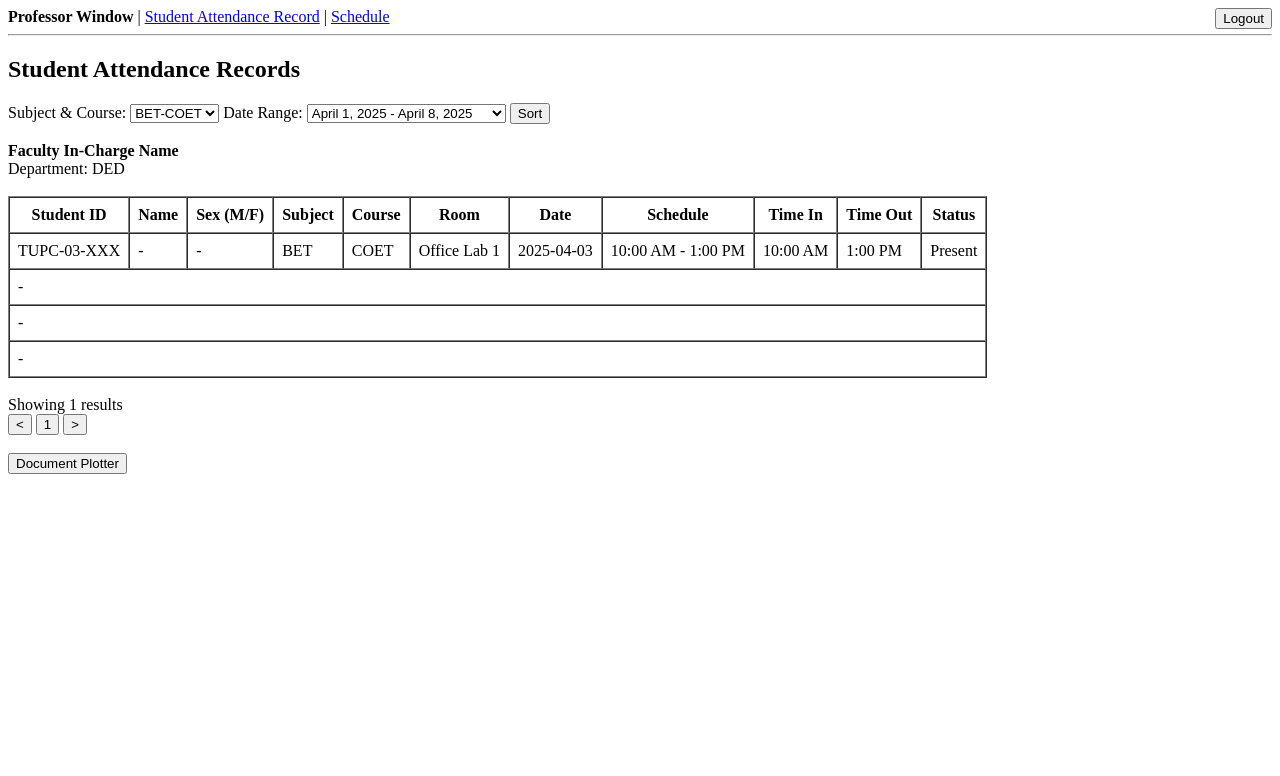
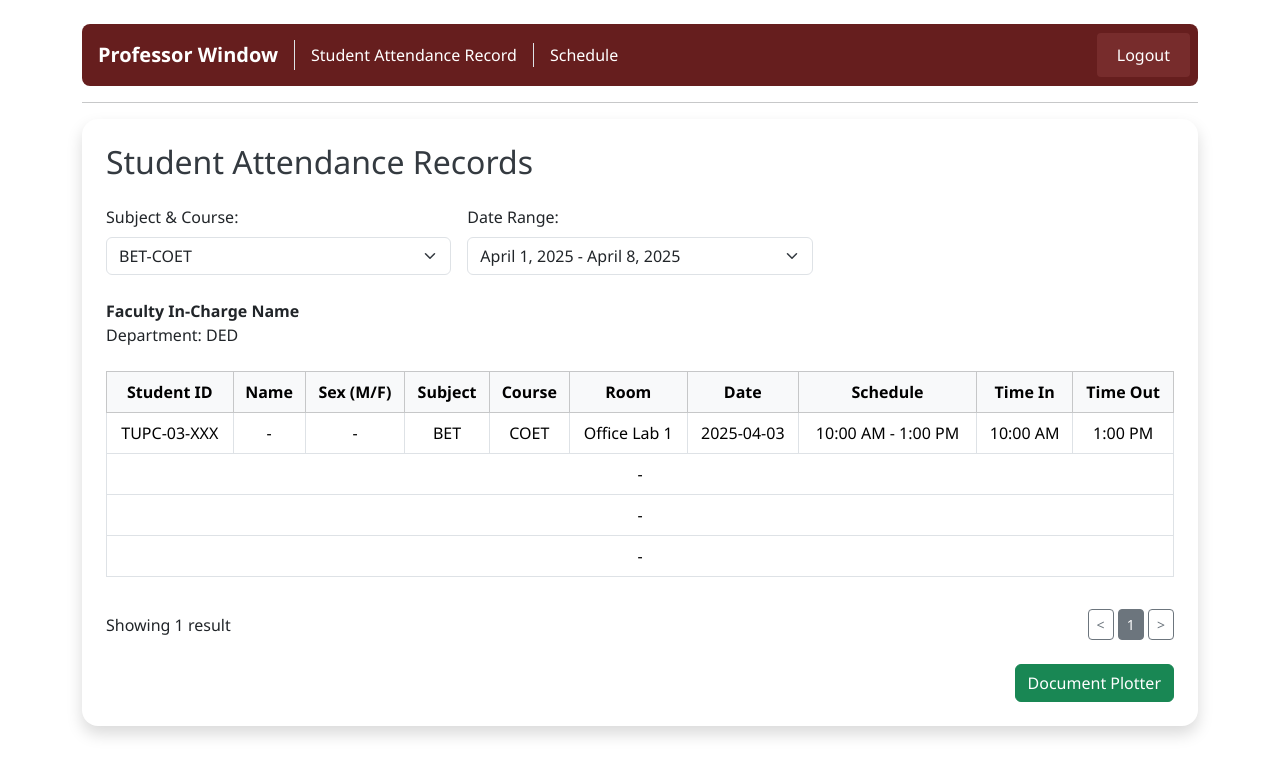
Before and after one commit to Lailebisnotavailable/PTLT---WebApp, a Django app: page /student_attendance_records in a window 1280 px wide. Shown: the top 776 px of the page. Run offline with Django 5.2, Linux system fonts and the light colour scheme.

Commit message:
css_student attendance records

```diff
--- a/PTLT/settings.py
+++ b/PTLT/settings.py
@@ -23,7 +23,7 @@ BASE_DIR = Path(__file__).resolve().parent.parent
 SECRET_KEY = 'django-insecure-c(sj)ii%9f+e!gji&85p_-b0n^%at&d4qm=n1jk8r(yb%5)5oz'
 
 # SECURITY WARNING: don't run with debug turned on in production!
-DEBUG = False
+DEBUG = True
 
 ALLOWED_HOSTS = ['localhost', '127.0.0.1']
 
@@ -121,7 +121,8 @@ USE_TZ = True
 # Static files (CSS, JavaScript, Images)
 # https://docs.djangoproject.com/en/5.1/howto/static-files/
 
-STATIC_URL = 'static/'
+STATIC_URL = '/static/'
+
 
 # Default primary key field type
 # https://docs.djangoproject.com/en/5.1/ref/settings/#default-auto-field
--- /dev/null
+++ b/PTLT_App/static/css/student_attendance_records.css
@@ -0,0 +1,44 @@
+body {
+  background-color: #ffffff;
+  font-family: 'Segoe UI', Tahoma, Geneva, Verdana, sans-serif;
+}
+
+.nav_top{
+  background-color: #661e1e;
+  border: none;
+  border-radius: 4px;
+
+}
+.nav_links {
+  display: flex;
+  padding: 1rem;
+  color: #ffffff;
+
+}
+
+.custom-link {
+  color: #ffffff;
+}
+.custom-link:hover {
+  background-color: #a85353;
+  color: #ffffff;
+  padding: 0.1rem;
+  border-radius: 4px;
+}
+
+h2 {
+  color: #343a40;
+}
+
+.logout_btn {
+  background-color: #772c2c;
+  color: #ffffff;
+  border: none;
+  padding: 10px 20px;
+  border-radius: 4px;
+  cursor: pointer;
+}
+.logout_btn:hover {
+  background-color: #a85353;
+  color: #ffffff;
+}
--- a/PTLT_App/templates/student_attendance_records.html
+++ b/PTLT_App/templates/student_attendance_records.html
@@ -1,57 +1,69 @@
 <!DOCTYPE html>
 <html>
 <head>
+    <!-- Always Include -->
+    <meta charset="UTF-8">
+    <meta name="viewport" content="width=device-width, initial-scale=1.0">
     <title>Student Attendance Records</title>
+
+    <!-- Bootstrap -->
+    <link href="https://cdn.jsdelivr.net/npm/bootstrap@5.3.3/dist/css/bootstrap.min.css" rel="stylesheet">
+    <script src="https://cdn.jsdelivr.net/npm/bootstrap@5.3.3/dist/js/bootstrap.bundle.min.js"></script>
+
+    <!-- Custom CSS -->
+    {% load static %}
+    <link rel="stylesheet" href="{% static 'css/student_attendance_records.css' %}">
 </head>
 <body>
 
+<div class="container py-4">
+
     <!-- Top Navigation Bar -->
-    <div>
-        <span><strong>Professor Window</strong></span> |
-        <a href="#">Student Attendance Record</a> |
-        <a href="#">Schedule</a>
+    <div class="d-flex justify-content-between rounded-3 align-items-center mb-3 nav_top">
+        <div class="d-flex align-items-center nav_links">
+            <strong class="border-end pe-3 me-3 fs-5">Professor Window</strong>
+            <a href="#" class="text-decoration-none border-end pe-3 me-3 custom-link">Student Attendance Record</a>
+            <a href="#" class="text-decoration-none custom-link">Schedule</a>
+        </div>
 
-        <button style="float: right;">Logout</button>
+        <button class="btn m-2 logout_btn">Logout</button>
     </div>
 
     <hr>
-
+    <div class="container py-2 bg-white shadow rounded-4 p-4 py-4">
         <!-- Page Title -->
-    <h2>Student Attendance Records</h2>
+        <h2 class="mb-4">Student Attendance Records</h2>
 
         <!-- Filter Section -->
-    <div>
-        <label for="subject">Subject & Course:</label>
-        <select id="subject">
+        <div class="row g-3 align-items-center mb-4">
+            <div class="col-md-4">
+                <label for="subject" class="form-label">Subject & Course:</label>
+                <select id="subject" class="form-select">
                     <option value="course and subject">BET-COET</option>
                 </select>
+            </div>
 
-        <label for="date-range">Date Range:</label>
-        <select id="date-range">
+            <div class="col-md-4">
+                <label for="date-range" class="form-label">Date Range:</label>
+                <select id="date-range" class="form-select">
                     <option value="2025-04-01_to_2025-04-08">April 1, 2025 - April 8, 2025</option>
                     <option value="2025-04-09_to_2025-04-16">April 9, 2025 - April 16, 2025</option>
                     <option value="2025-04-17_to_2025-04-24">April 17, 2025 - April 24, 2025</option>
                     <option value="2025-04-25_to_2025-05-02">April 25, 2025 - May 2, 2025</option>
                 </select>
-
-
-        <button>Sort</button>
-
+            </div>
         </div>
 
-    <br>
-
         <!-- Faculty Info -->
-    <div>
+        <div class="mb-4">
             <strong>Faculty In-Charge Name</strong><br>
             Department: DED
         </div>
 
-    <br>
-
         <!-- Attendance Table -->
-    <table border="1" cellpadding="8" cellspacing="0">
-        <thead>
+        <div class="table-responsive">
+            <table class="table table-bordered align-middle text-center">
+                <thead class="table-light">
                     <tr>
                         <th>Student ID</th>
                         <th>Name</th>
@@ -60,11 +72,9 @@
                         <th>Course</th>
                         <th>Room</th>
                         <th>Date</th>
-                <th>Schedule </th>
+                        <th>Schedule</th>
                         <th>Time In</th>
                         <th>Time Out</th>
-                <th>Status</th>
-
                     </tr>
                 </thead>
                 <tbody>
@@ -79,34 +89,30 @@
                         <td>10:00 AM - 1:00 PM</td>
                         <td>10:00 AM</td>
                         <td>1:00 PM</td>
-                <td>Present</td>
-
                     </tr>
                     <!-- Placeholder rows -->
-            <tr><td colspan="12">-</td></tr>
-            <tr><td colspan="12">-</td></tr>
-            <tr><td colspan="12">-</td></tr>
+                    <tr><td colspan="10">-</td></tr>
+                    <tr><td colspan="10">-</td></tr>
+                    <tr><td colspan="10">-</td></tr>
                 </tbody>
             </table>
-
-    <br>
+        </div>
 
         <!-- Pagination -->
+        <div class="d-flex justify-content-between align-items-center mt-3">
+            <span>Showing 1 result</span>
             <div>
-        Showing 1 results
+                <button class="btn btn-outline-secondary btn-sm">&lt;</button>
+                <button class="btn btn-secondary btn-sm">1</button>
+                <button class="btn btn-outline-secondary btn-sm">&gt;</button>
+            </div>
         </div>
 
-    <div>
-        <button>&lt;</button>
-        <button>1</button>
-        <button>&gt;</button>
+        <!-- Document Plotter -->
+        <div class="text-end mt-4">
+            <button class="btn btn-success">Document Plotter</button>
         </div>
 
-    <br>
-
-    <!-- Document Plotter -->
-    <div>
-        <button>Document Plotter</button>
     </div>
 
 </body>
```
Lines whose indentation alone changed are shown as unchanged.
